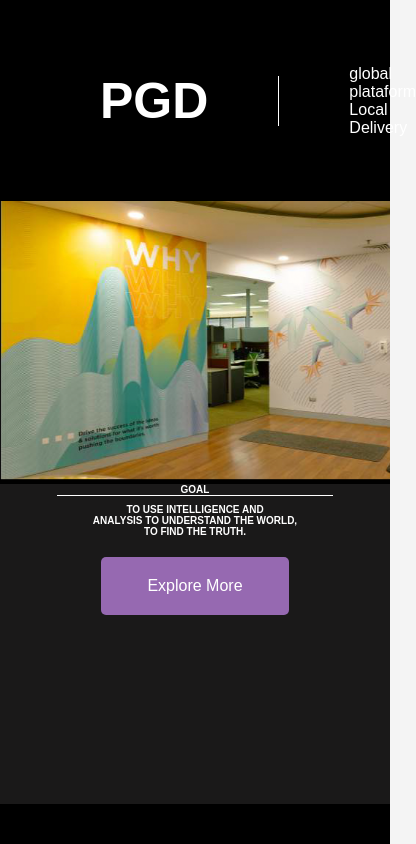
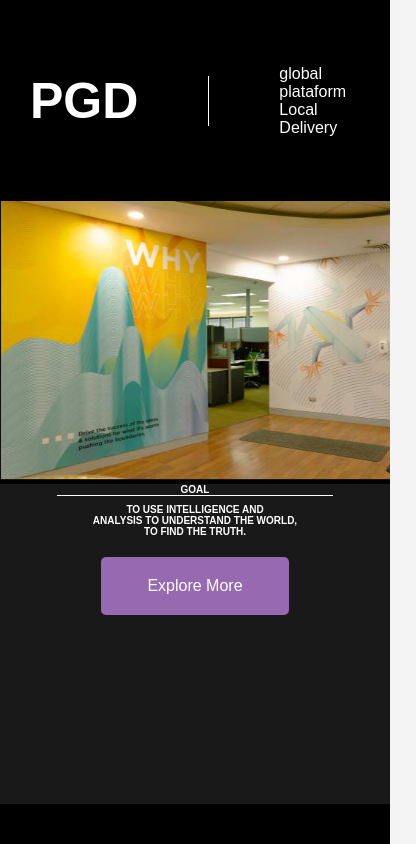
Before and after one commit to ovirne100/email-developer10, a plain HTML site: page email.html in a window 390 px wide. Shown: the top 844 px of the page, 416 px wide, since content can reach past the window. Drawn offline with Linux system fonts and the light colour scheme.

```diff
--- a/email.css
+++ b/email.css
@@ -178,6 +178,8 @@
     gap: 70px;
     margin-left: 70px;
     align-items: center;
+    width: 100%;
+    margin: 0 auto;
   }
   .view a {
     display: none;
@@ -272,6 +274,7 @@
 
   footer {
     background-color: darkgray;
+    max-width: 100%;
   }
   .social-icons {
     display: flex;
```
Also changed, not shown: email.html (line endings or trailing spaces).
